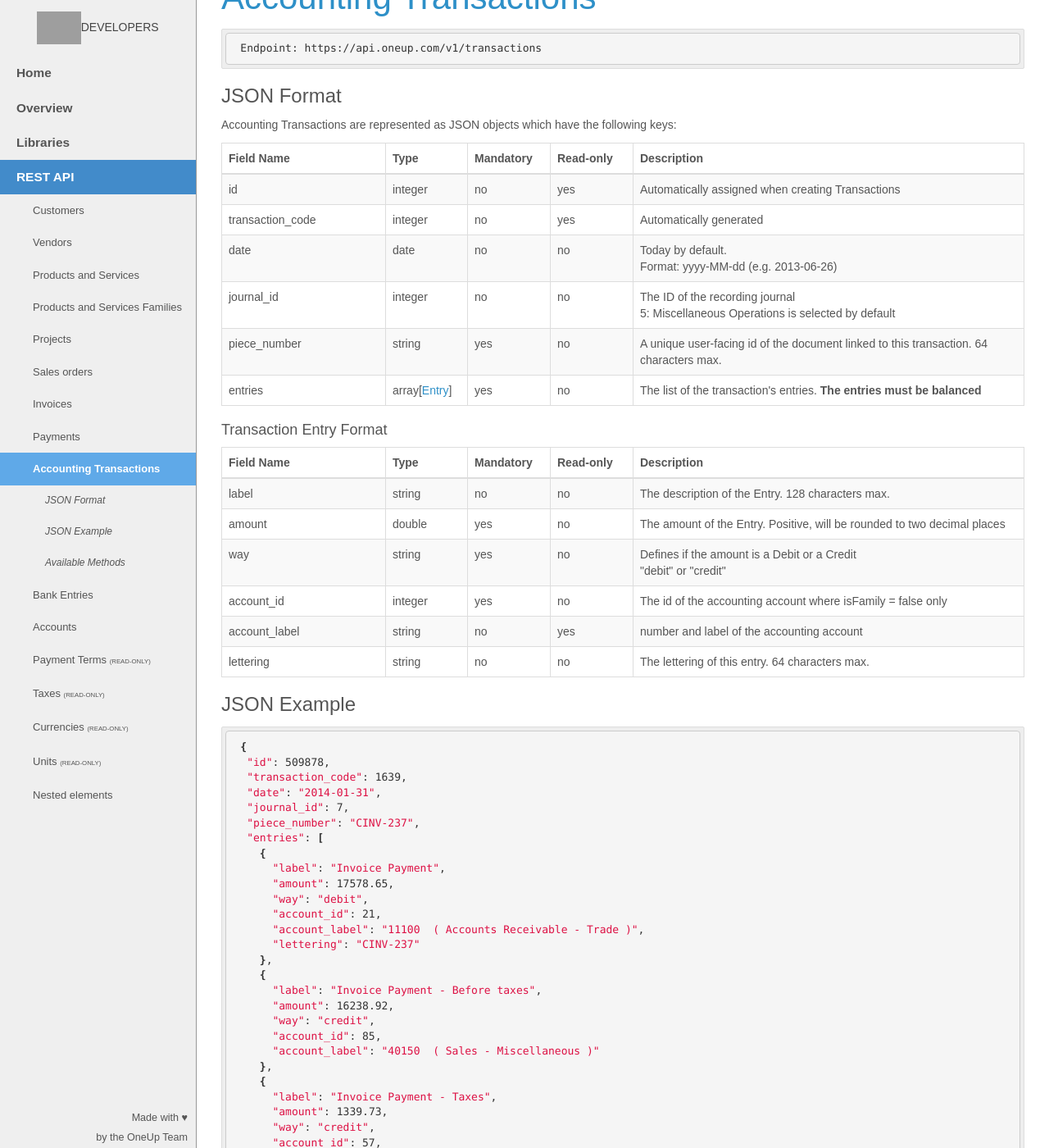
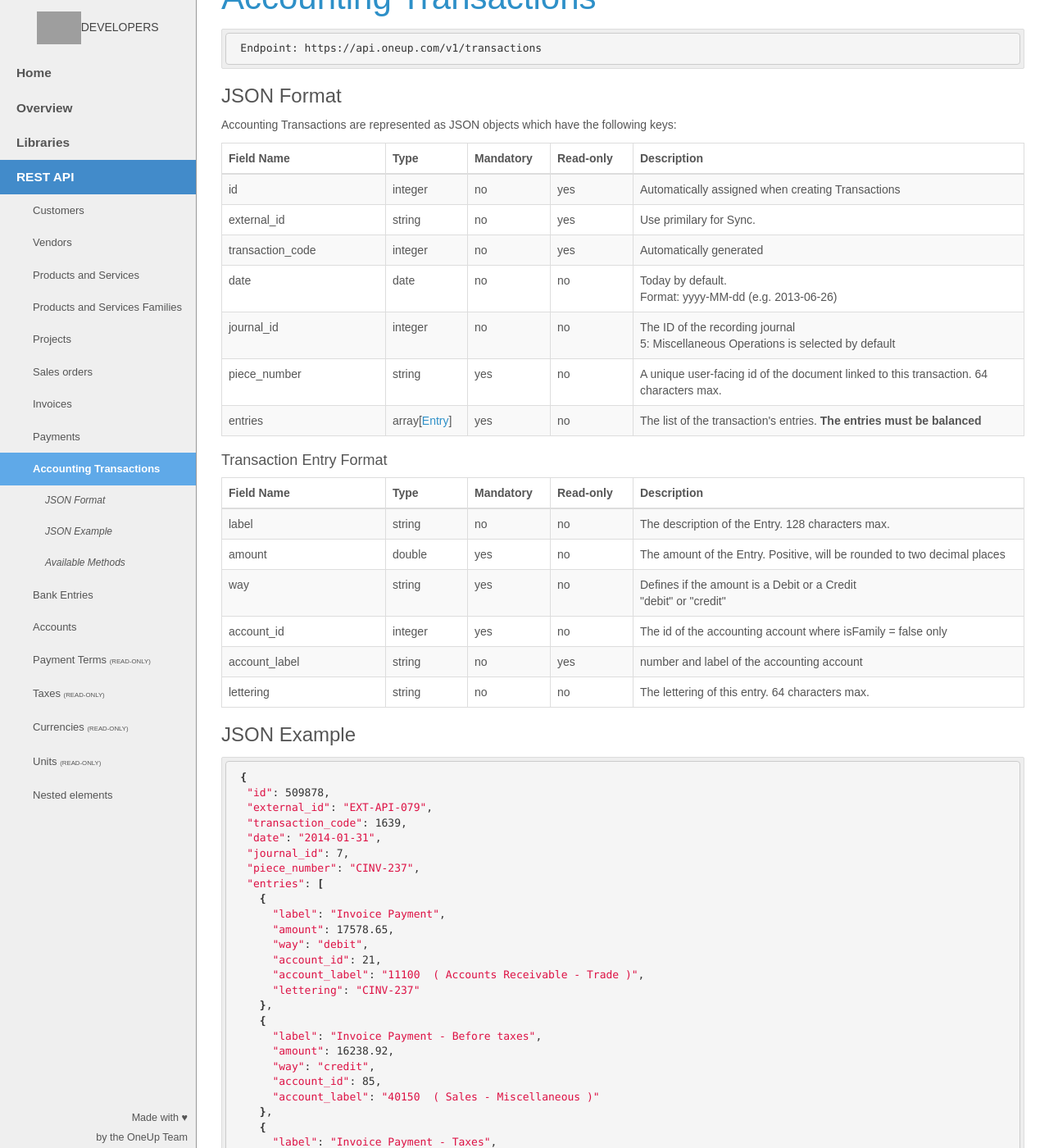
Before and after one commit to myERP/myerp.github.io, a Jekyll site: the page built from docs/1.0/api/index.html, in a window 1280 px wide and 1400 px high, scrolled down 17814 px. Shown: the whole window at 82% size. Built offline with Jekyll 4.4.1, drawn with Linux system fonts in a browser that asks for light colours; nearby versions of some CDN libraries; Markdown is read by kramdown in place of the engine named in the settings; grey boxes are pictures that could not be loaded.

Commit message:
Add external_id field to accounting transactions API.

```diff
--- a/_includes/1.0/api/json/transaction.json
+++ b/_includes/1.0/api/json/transaction.json
@@ -1,5 +1,6 @@
 {
   "id": 509878,
+  "external_id": "EXT-API-079",
   "transaction_code": 1639,
   "date": "2014-01-31",
   "journal_id": 7,
--- a/_includes/1.0/api/transaction.html
+++ b/_includes/1.0/api/transaction.html
@@ -16,6 +16,13 @@
                 <td>no</td>
                 <td>yes</td>
                 <td>Automatically assigned when creating Transactions</td>
+            </tr>
+            <tr>
+                <td>external_id</td>
+                <td>{{ site.format.type.string }}</td>
+                <td>no</td>
+                <td>yes</td>
+                <td>Use primilary for Sync.<br /></td>
             </tr>
             <tr>
                 <td>transaction_code</td>
```
